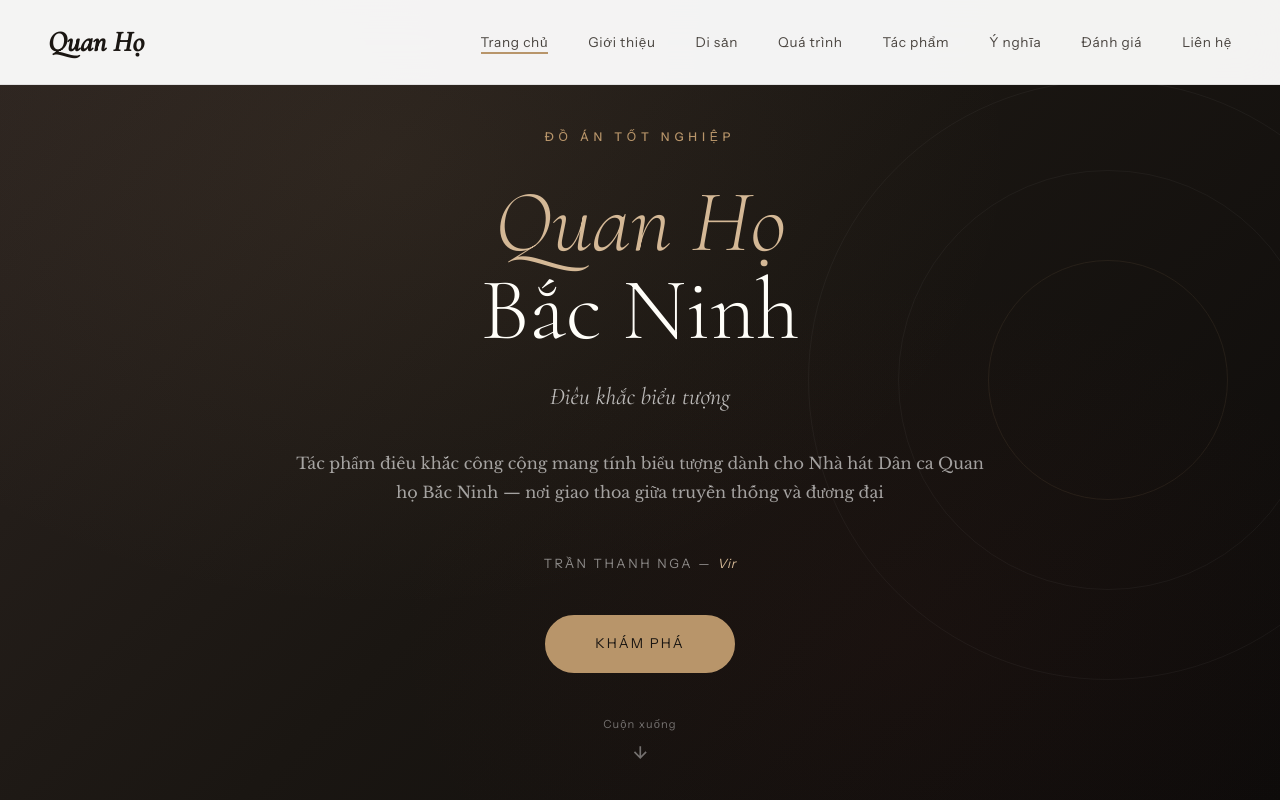
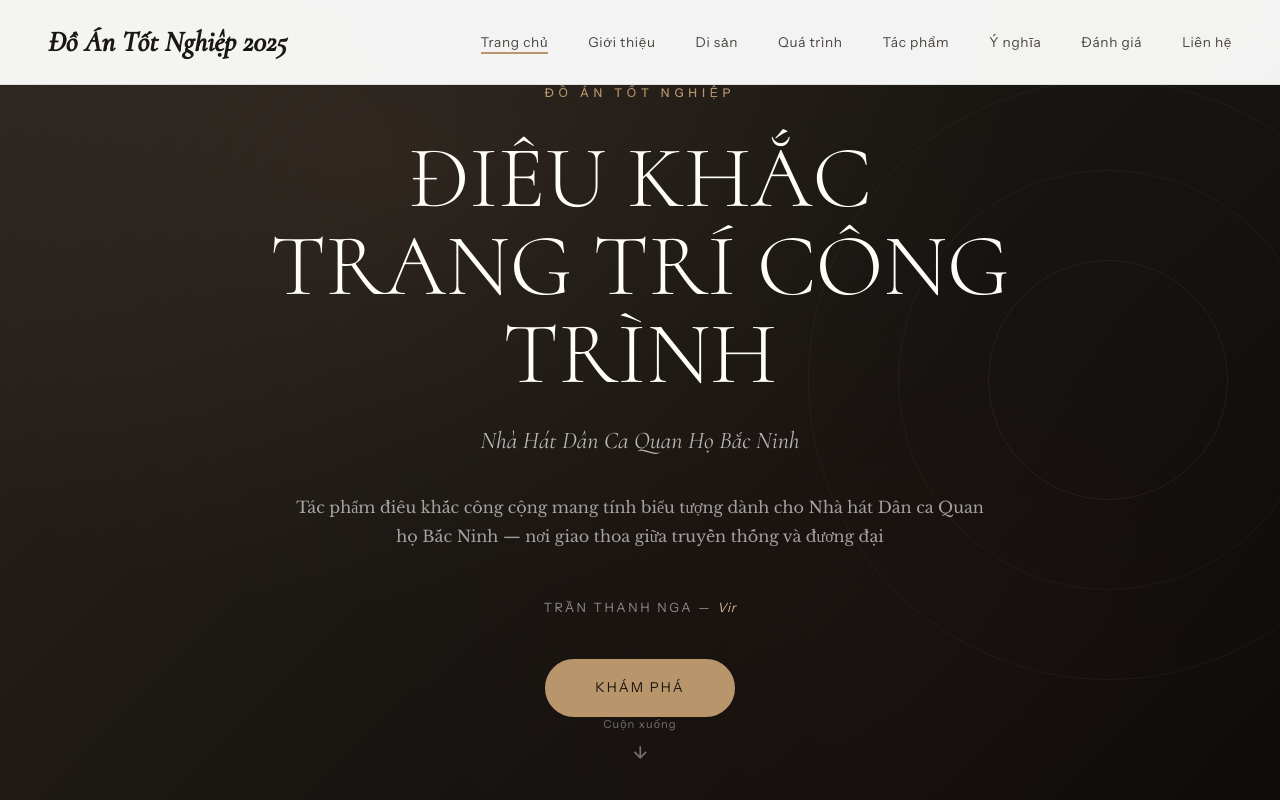
Before and after one commit to hieult0806/imvir, a plain HTML site: page index.html in a window 1280 px wide. Shown: the top 800 px of the page. Drawn offline with nearby package versions, Linux system fonts and the light colour scheme.

Commit message:
Content Fix

```diff
--- a/index.html
+++ b/index.html
@@ -24,7 +24,7 @@
     <!-- Navigation Bar -->
     <nav class="navbar" id="navbar">
         <div class="nav-container">
-            <div class="nav-brand">Quan Họ</div>
+            <div class="nav-brand">Đồ Án Tốt Nghiệp 2025</div>
             <ul class="nav-menu" id="navMenu">
                 <li><a href="#hero" class="nav-link">Trang chủ</a></li>
                 <li><a href="#about" class="nav-link">Giới thiệu</a></li>
@@ -50,8 +50,8 @@
         </div>
         <div class="hero-content">
             <div class="hero-tag">Đồ án tốt nghiệp</div>
-            <h1 class="hero-title"><em>Quan Họ</em><br>Bắc Ninh</h1>
-            <p class="hero-subtitle">Điêu khắc biểu tượng</p>
+            <h1 class="hero-title">ĐIÊU KHẮC<br>TRANG TRÍ CÔNG TRÌNH</h1>
+            <p class="hero-subtitle">Nhà Hát Dân Ca Quan Họ Bắc Ninh</p>
             <p class="hero-description">Tác phẩm điêu khắc công cộng mang tính biểu tượng dành cho Nhà hát Dân ca Quan họ Bắc Ninh — nơi giao thoa giữa truyền thống và đương đại</p>
             <p class="hero-author">Trần Thanh Nga — <em>Vir</em></p>
             <a href="#about" class="hero-cta">Khám phá</a>
@@ -131,7 +131,7 @@
             <div class="content">
                 <p class="lead">Ý tưởng tác phẩm xuất phát từ quan sát về lễ hội Lim — không gian diễn xướng Quan họ tiêu biểu.</p>
                 <ul>
-                    <li>Dòng người đi trẩy hội trên triền đồi — đông vui nhưng có trật tự, rộn ràng nhưng mềm mại</li>
+                    <li>Dòng người đi trẩy hội</li>
                     <li>Hình ảnh nón ba tầm, nón quai thao — dấu hiệu thẩm mỹ và ký ức văn hóa Bắc Bộ</li>
                     <li>Không gian hội nhiều cá thể nhưng hòa vào một dòng chung</li>
                 </ul>
@@ -206,7 +206,7 @@
                     <p class="artwork-description">Bố cục tổng thể theo trục đứng, triển khai theo nguyên tắc: đế ổn định, thân chuyển động, đỉnh mở rộng. Chuỗi khối đĩa và khối cầu xoay quanh trục tạo cảm giác xoắn, với đĩa lớn nghiêng ở đỉnh vừa là điểm kết vừa là điểm "thoát" của năng lượng.</p>
                     <div class="artwork-details">
                         <div class="detail-item"><label>Vật liệu</label><span>Thép sơn tĩnh điện</span></div>
-                        <div class="detail-item"><label>Vị trí</label><span>Trung tâm cảnh quan</span></div>
+                        <div class="detail-item"><label>Vị trí</label><span>Sân Quảng Trường</span></div>
                         <div class="detail-item"><label>Phong cách</label><span>Trục đứng / Xoắn</span></div>
                         <div class="detail-item"><label>Tham khảo</label><span>Alexander Calder</span></div>
                     </div>
```
